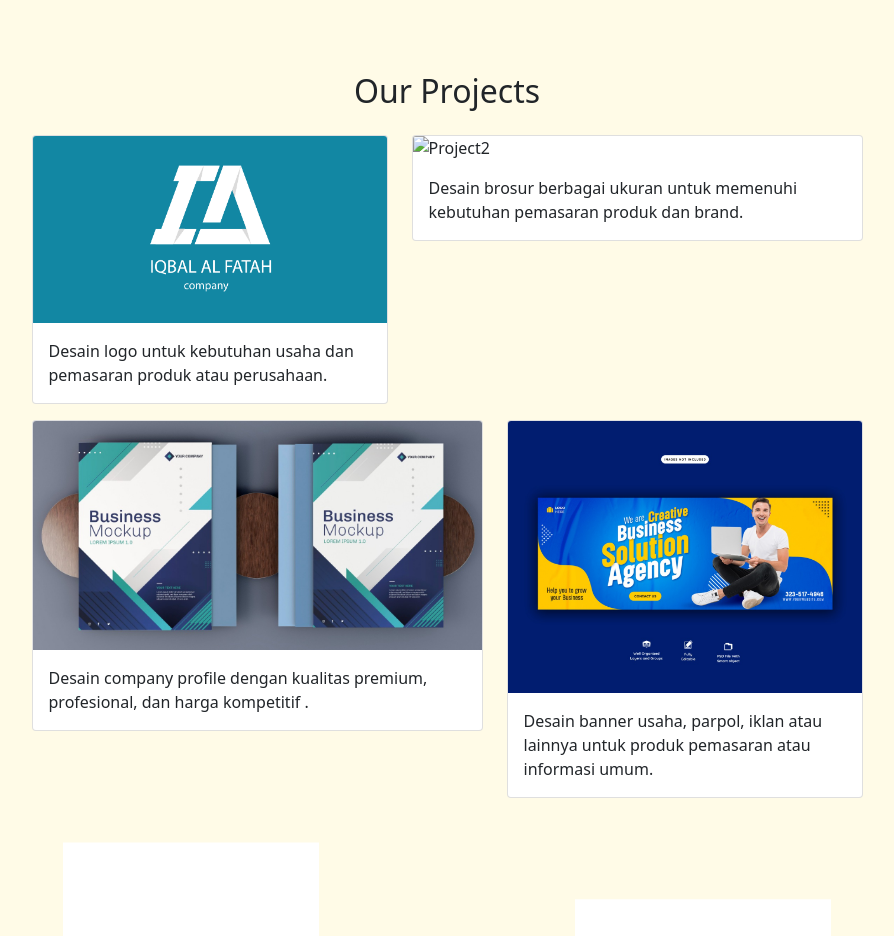
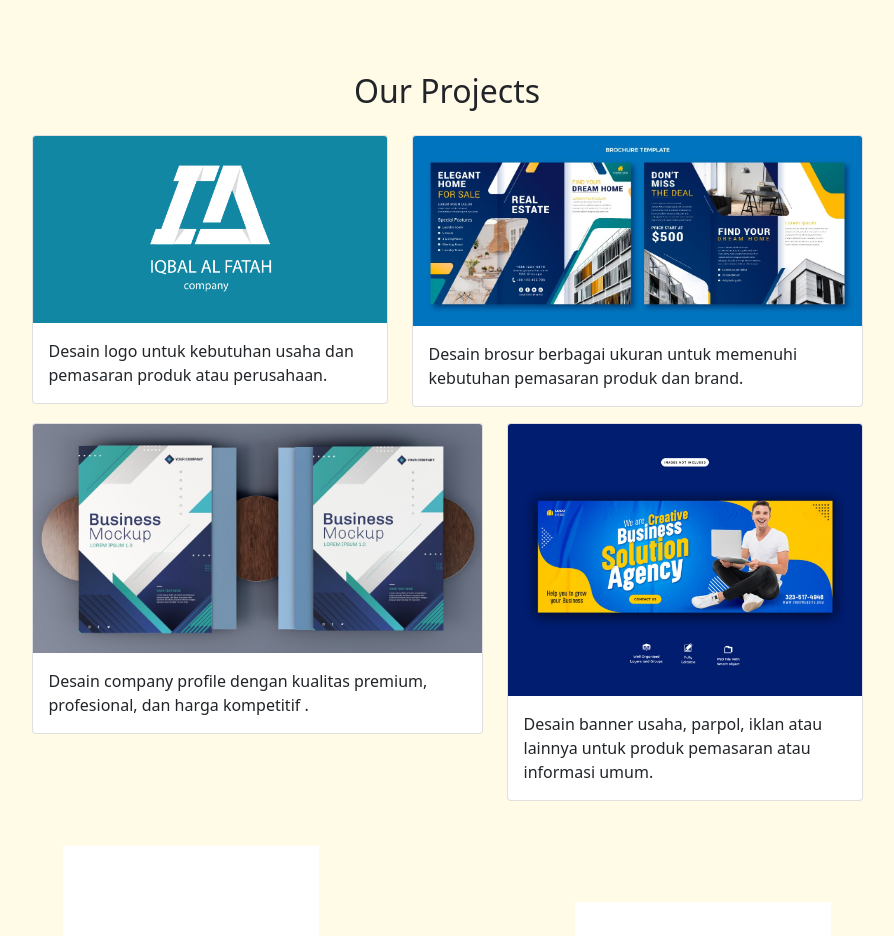
Before and after one commit to Mallvinorz/jasadesain, a plain HTML site: page index.html in a window 1280 px wide. Shown: the part 1400-2336 px from the top of the page, without its empty margins (193-1087 px from the left). Drawn offline with nearby package versions, Linux system fonts and the light colour scheme.

Commit message:
mengubah format brosur

```diff
--- a/index.html
+++ b/index.html
@@ -101,7 +101,7 @@
           </div>
           <div class="col-md-5 mb-3">
             <div class="card">
-              <img src="img/brosur.jpg" class="card-img-top" alt="Project2" />
+              <img src="img/brosur.jpeg" class="card-img-top" alt="Project2" />
               <div class="card-body">
                 <p class="card-text">Desain brosur berbagai ukuran untuk memenuhi kebutuhan pemasaran produk dan brand.</p>
               </div>
```
